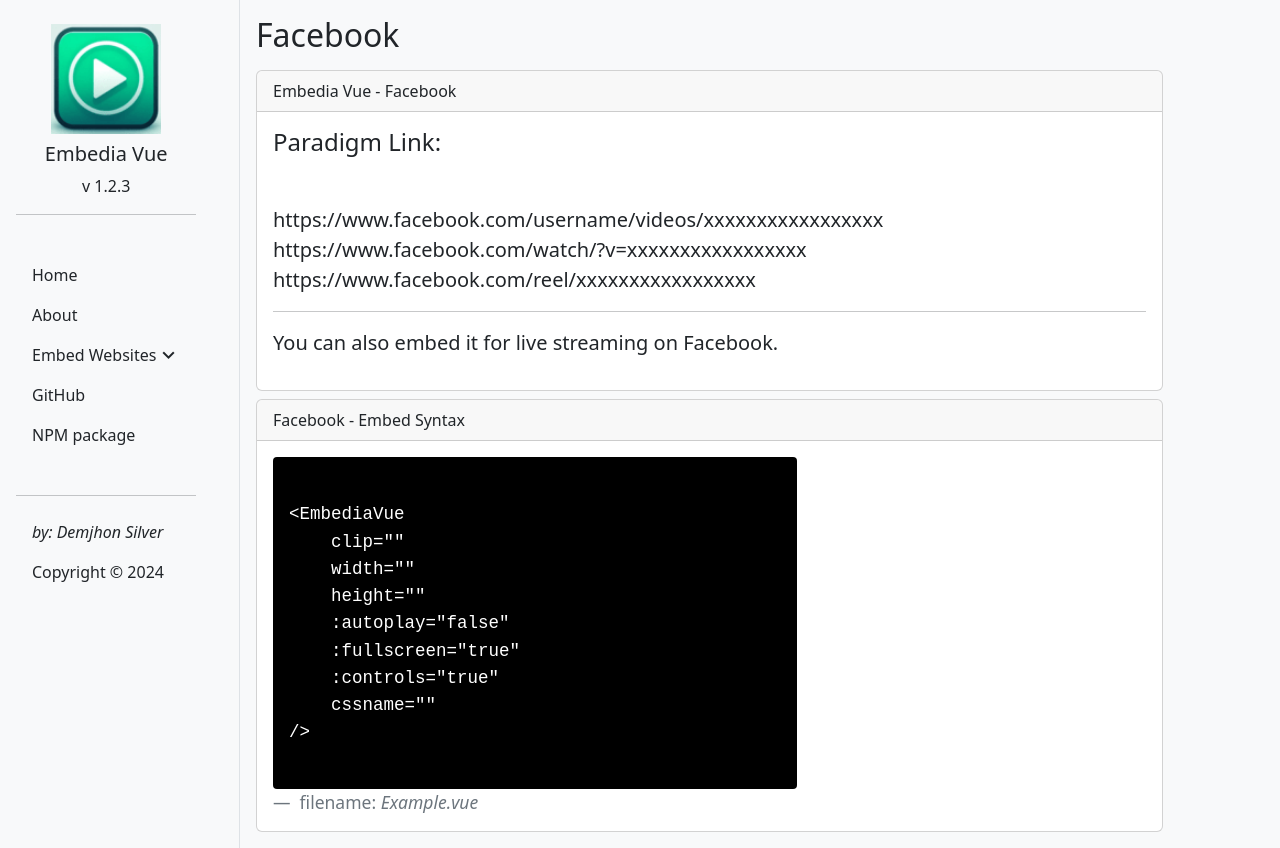
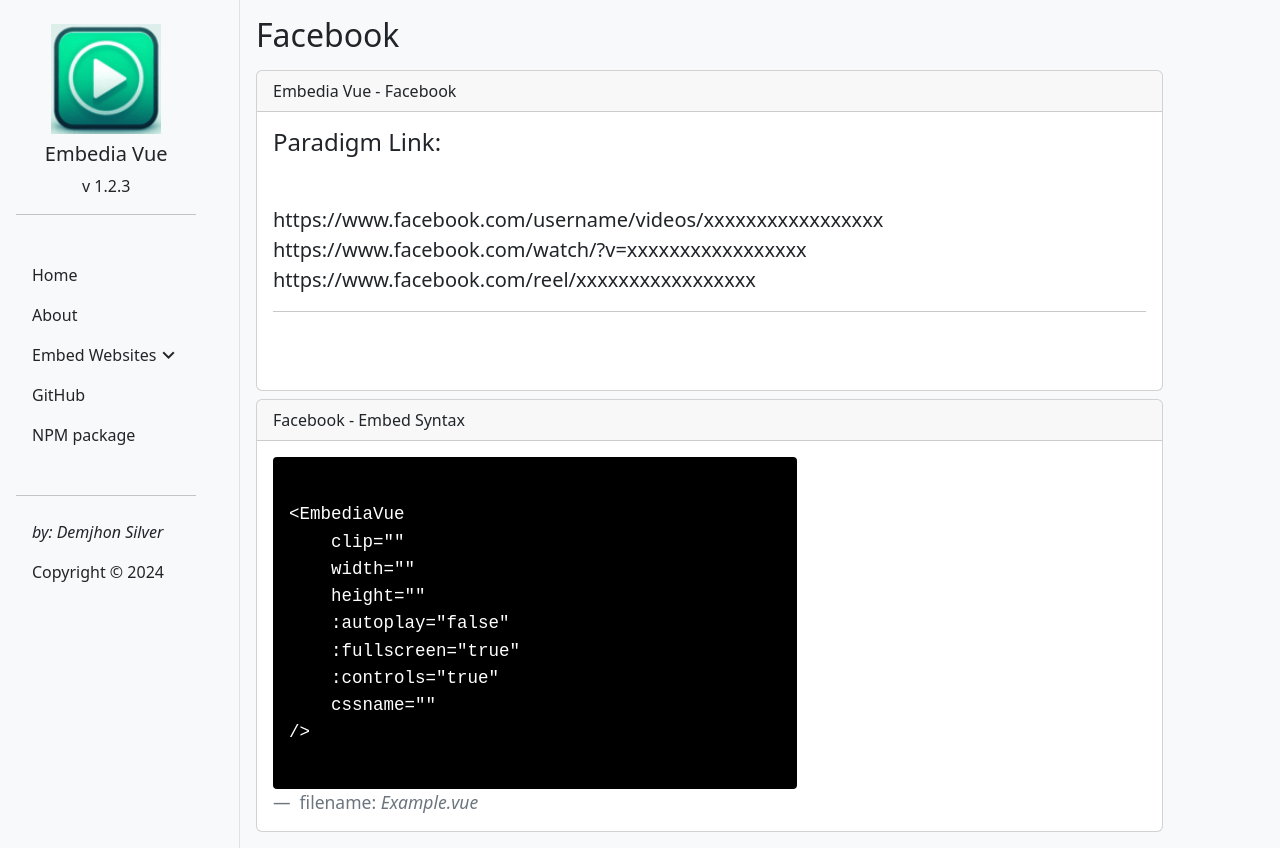
Before and after one commit to demjhonsilver/embedia-vue-docs, a Vue app: page /#/embed-websites/facebook in a window 1280 px wide. Built offline with nearby package versions, Linux system fonts and the light colour scheme.

Commit message:
fixed some issues

```diff
--- a/src/components/embedsites/Facebook.vue
+++ b/src/components/embedsites/Facebook.vue
@@ -19,8 +19,6 @@
               https://www.facebook.com/reel/xxxxxxxxxxxxxxxxx
               <br>
               <hr>
-              You can also embed it for live streaming on Facebook.
-
               <br>
             </footer>
           </blockquote>
--- a/src/components/embedsites/Youtube.vue
+++ b/src/components/embedsites/Youtube.vue
@@ -19,7 +19,7 @@
               https://m.youtube.com/watch?v=xxxxxxxxxxx
               <br>
               <hr>
-              You can also embed it for live streaming on YouTube.
+
             </footer>
           </blockquote>
         </div>
```
